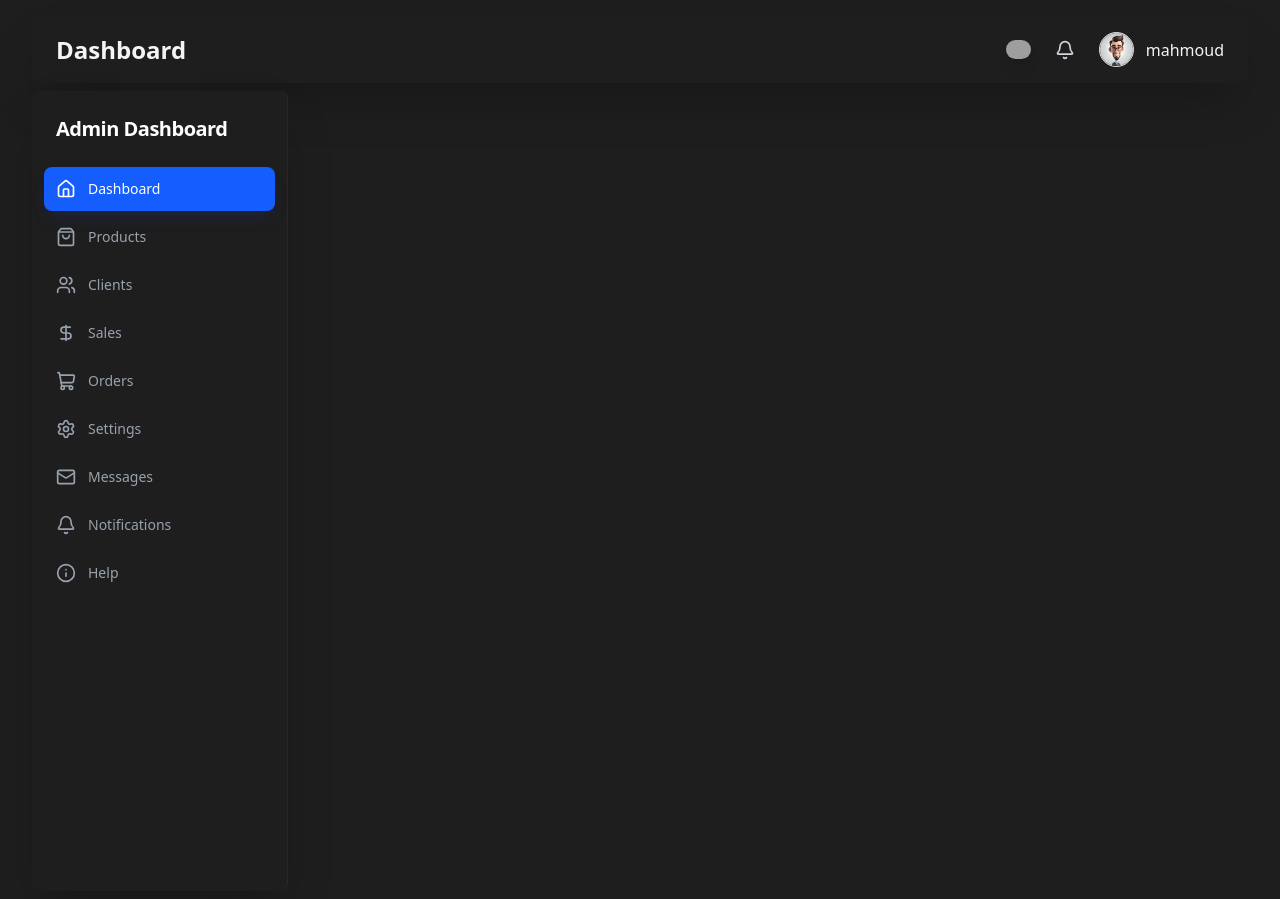
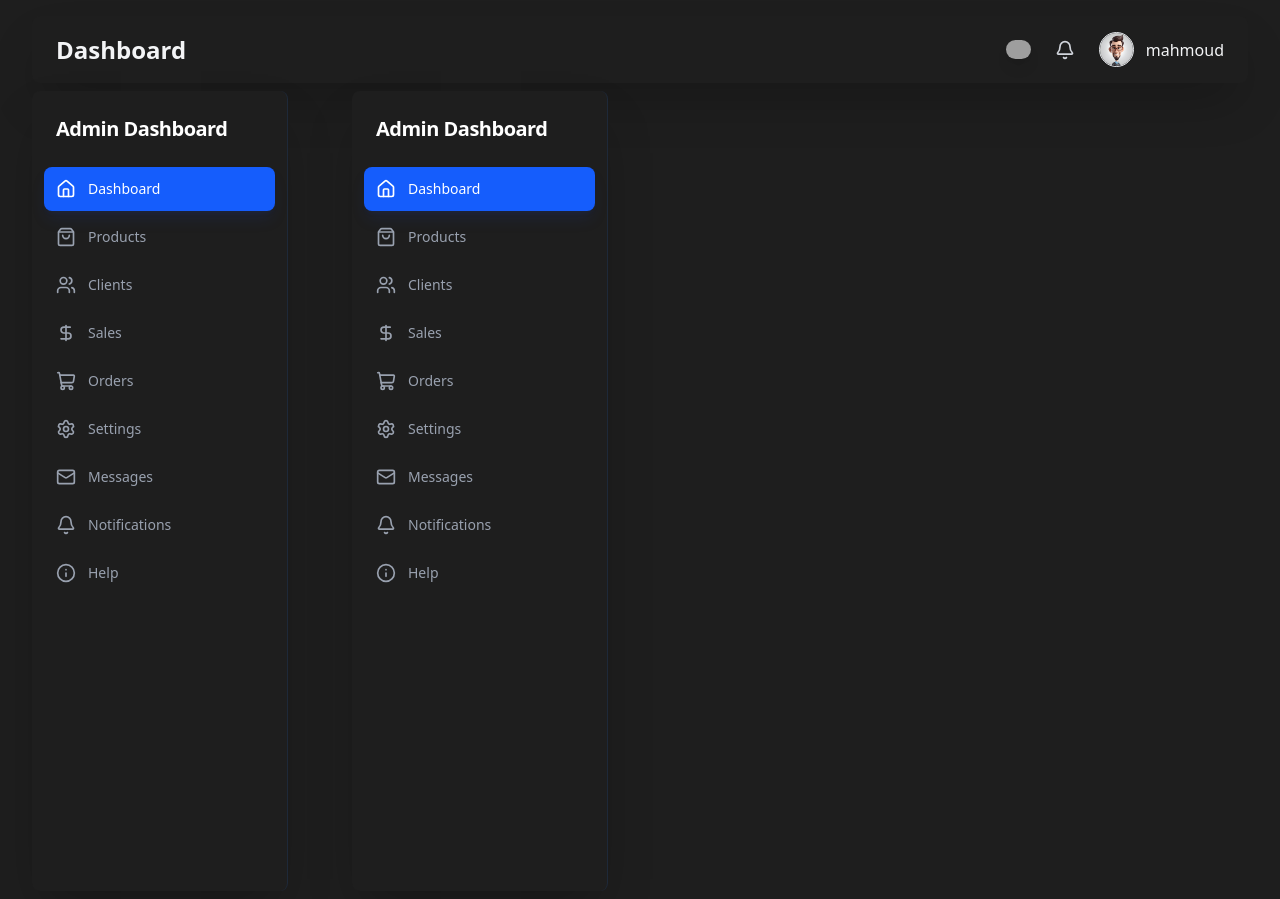
Before and after one commit to Mahmoud123Jamal/Admin_Dashboard_with_NextJs_Recharts, a Next.js app: page / in a window 1280 px wide. Built offline with nearby package versions, Linux system fonts and the light colour scheme; grey boxes are pictures that could not be loaded.

Commit message:
feat:  update main Layout and add SideBar component in .

```diff
--- a/app/layout.tsx
+++ b/app/layout.tsx
@@ -2,6 +2,7 @@ import type { Metadata } from "next";
 import { Geist, Geist_Mono } from "next/font/google";
 import "./globals.css";
 import Header from "@/components/Header";
+import SideBar from "@/components/SideBar";
 
 const geistSans = Geist({
   variable: "--font-geist-sans",
@@ -29,8 +30,10 @@ export default function RootLayout({
         className={`${geistSans.variable} ${geistMono.variable} min-h-full flex flex-col antialiased`}
       >
         <Header />
-
-        <main className="grow">{children}</main>
+        <div className="flex">
+          <SideBar />
+          <main className="grow">{children}</main>
+        </div>
       </body>
     </html>
   );
```
